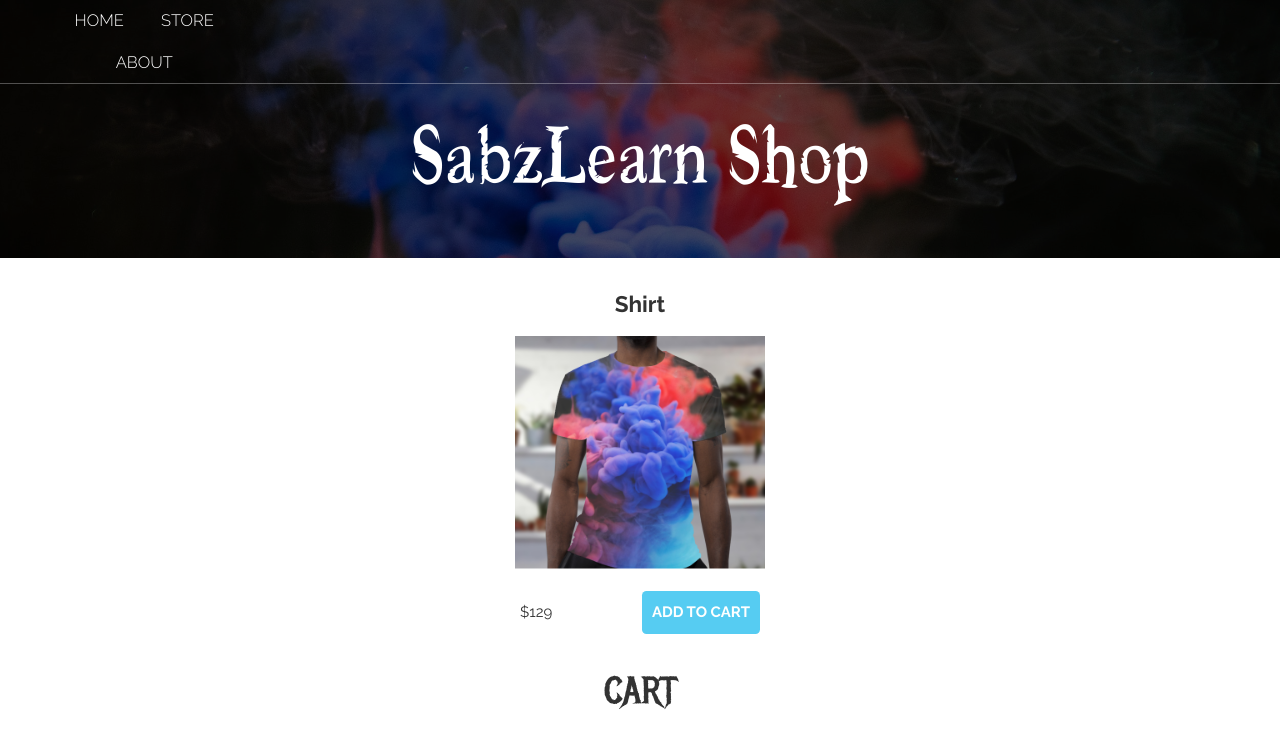
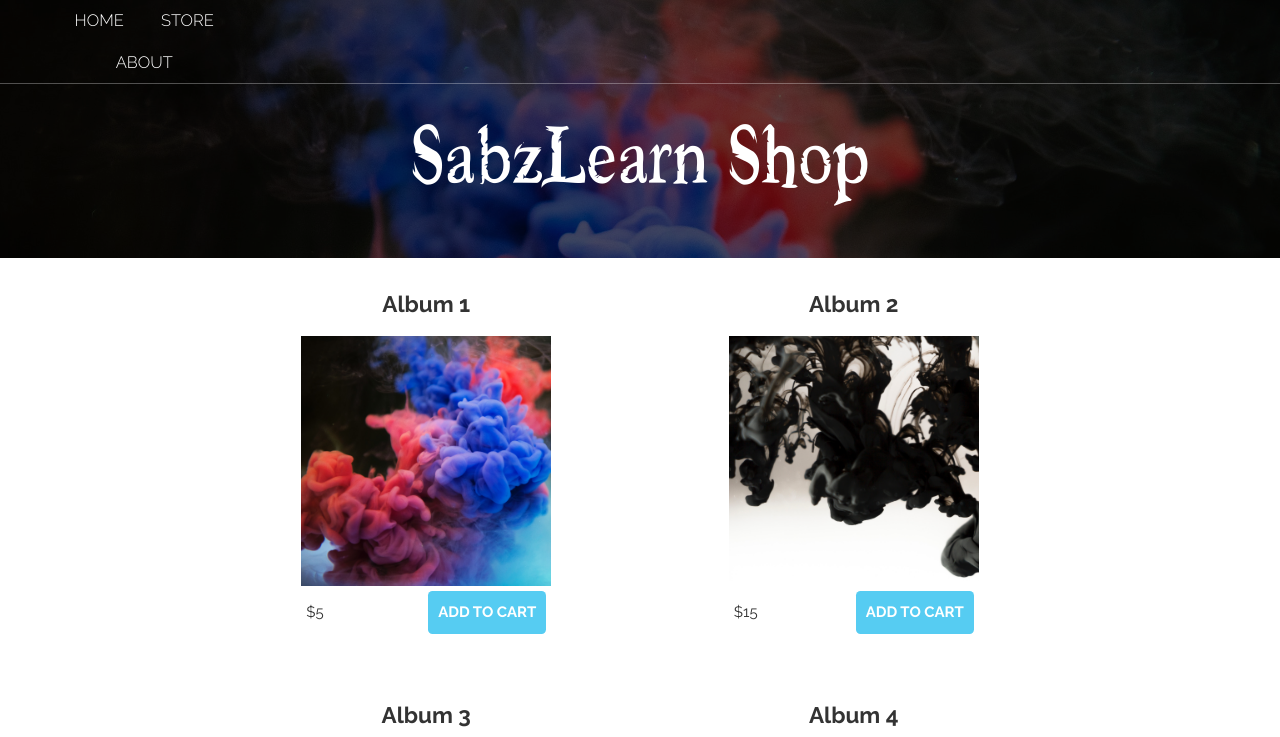
Before and after one commit to BehnamBorhani/react-exercises, a React (Create React App) app: page / in a window 1280 px wide. Shown: the top 737 px of the page. Built offline with nearby package versions, Linux system fonts and the light colour scheme.

Commit message:
show all products

```diff
--- a/src/components/Shop/Product.js
+++ b/src/components/Shop/Product.js
@@ -2,13 +2,17 @@ import React, { Component } from "react";
 
 export default class Product extends Component {
    render() {
+      const { title, price, img } = this.props;
       return (
          <div className="shop-item">
-            <span className="shop-item-title">Shirt</span>
-            <img className="shop-item-image" src="Images/Shirt.png" />
+            <span className="shop-item-title">{title}</span>
+            <img className="shop-item-image" src={img} />
             <div className="shop-item-details">
-               <span className="shop-item-price">$129</span>
-               <button className="btn btn-primary shop-item-button" type="button">
+               <span className="shop-item-price">${price}</span>
+               <button
+                  className="btn btn-primary shop-item-button"
+                  type="button"
+               >
                   ADD TO CART
                </button>
             </div>
--- a/src/components/Shop/Shop.js
+++ b/src/components/Shop/Shop.js
@@ -39,6 +39,7 @@ export default class Shop extends Component {
    }
 
    render() {
+      const { products, shoppingCart, socials } = this.state;
       return (
          <>
             <header className="main-header">
@@ -59,14 +60,20 @@ export default class Shop extends Component {
             </header>
             <section className="container content-section">
                <div className="shop-items">
-                  <Product />
+                  {products.map((product) => (
+                     <Product {...product} key={product.id}/>
+                  ))}
                </div>
             </section>
             <section className="container content-section">
                <h2 className="section-header">CART</h2>
                <div className="cart-row">
-                  <span className="cart-item cart-header cart-column">ITEM</span>
-                  <span className="cart-price cart-header cart-column">PRICE</span>
+                  <span className="cart-item cart-header cart-column">
+                     ITEM
+                  </span>
+                  <span className="cart-price cart-header cart-column">
+                     PRICE
+                  </span>
                   <span className="cart-quantity cart-header cart-column">
                      Doing
                   </span>
```
